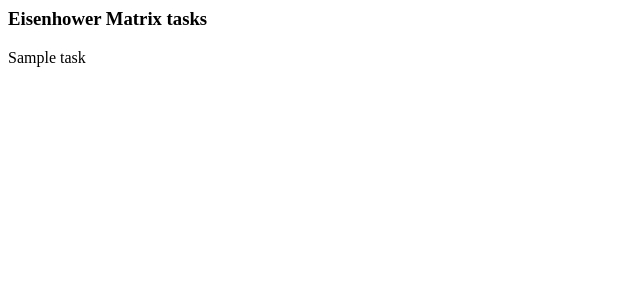
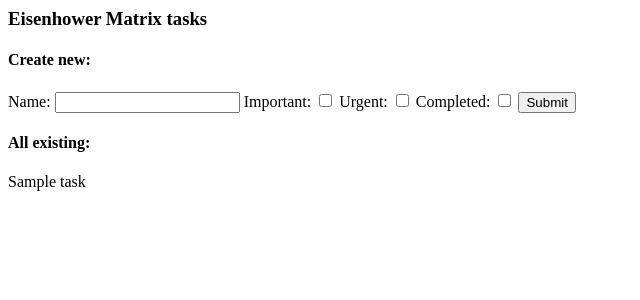
Before and after one commit to greg-latuszek/django_eisenhowermatrix, a Django app: page / in a window 1280 px wide. Shown: the top 300 px of the page, without its empty margins (0-640 px from the left). Run offline with Django 4.2, Linux system fonts and the light colour scheme; tables that the repository leaves empty hold one stand-in row (values such as "Sample post").

Commit message:
create form related to model, pass that form from view, use it inside template

```diff
--- /dev/null
+++ b/tasks/forms.py
@@ -0,0 +1,10 @@
+from django import forms
+
+from .models import Task
+
+
+class TaskForm(forms.ModelForm):
+
+    class Meta:
+        model = Task
+        fields = '__all__'
--- a/tasks/templates/tasks/list.html
+++ b/tasks/templates/tasks/list.html
@@ -1,5 +1,12 @@
 <h3>Eisenhower Matrix tasks</h3>
 
+<form>
+    <h4>Create new:</h4>
+    {{form}}
+    <input type="submit" name="CreateTask">
+</form>
+
+<h4>All existing:</h4>
 {% for task in tasks %}
     <div>
         <p>{{task}}</p>
--- a/tasks/views.py
+++ b/tasks/views.py
@@ -2,6 +2,7 @@ from django.shortcuts import render
 from django.views.generic import ListView, DetailView
 
 from .models import Task
+from .forms import TaskForm
 
 # Create your views here.
 
@@ -9,5 +10,7 @@ from .models import Task
 def index(request):
     tasks = Task.objects.all()
 
-    context = {'tasks': tasks}
+    form = TaskForm()
+
+    context = {'tasks': tasks, 'form': form}
     return render(request, 'tasks/list.html', context)
```
